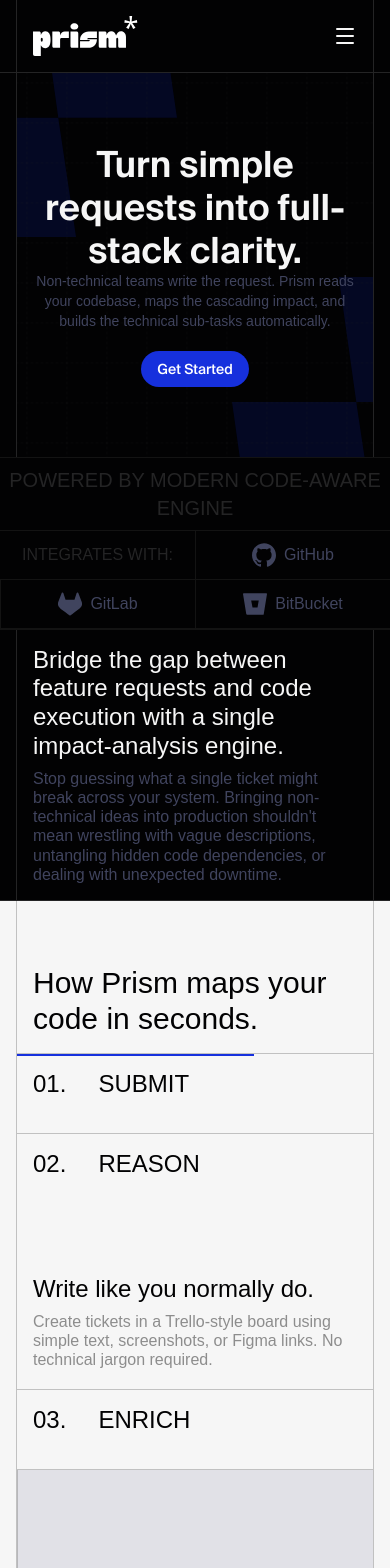
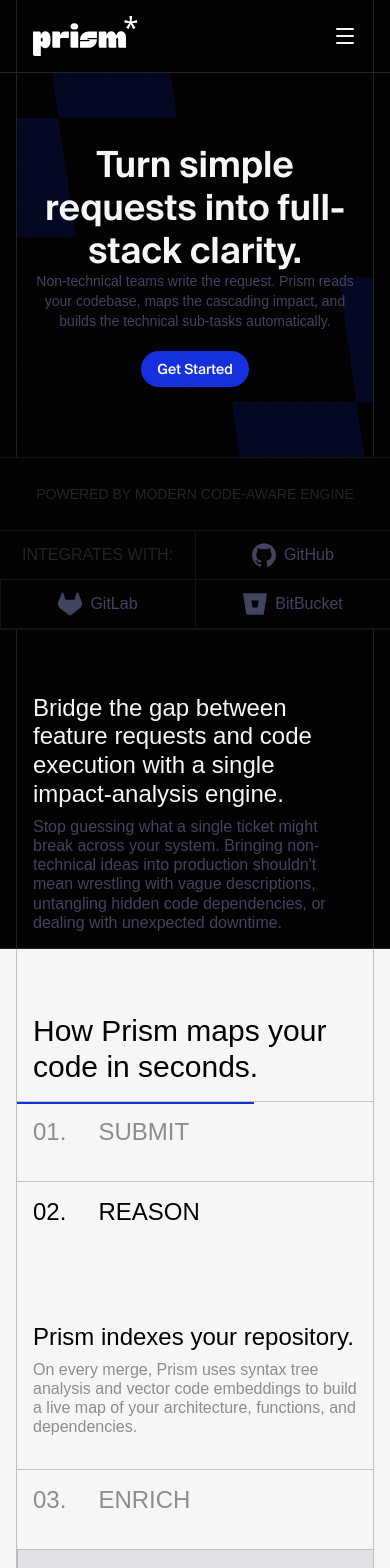
Before and after one commit to Vaden89/prisim, a Next.js app in the folder apps/web/: page / in a window 390 px wide. Shown: the top 1568 px of the page. Built offline with nearby package versions, Linux system fonts and the light colour scheme; a web font is replaced by a local one.

Commit message:
imporved mobile responsiveness on the home page landing page

```diff
--- a/apps/web/src/components/landing/sections/features.tsx
+++ b/apps/web/src/components/landing/sections/features.tsx
@@ -3,9 +3,12 @@
 export function FeaturesSection() {
   return (
     <>
-      <div className="w-full px-4 lg:px-24 border-b-[0.7px] border-light-gray/50">
-        <div className="w-full border-x-[0.7px] border-light-gray/50 lg:px-8 px-4 pt-16 lg:pt-36 pb-6 lg:pb-12">
-          <h2 className="lg:text-5xl text-2xl max-w-209 leading-[120%] tracking-[-4%] ">
+      <div
+        id="features"
+        className="scroll-mt-28 lg:scroll-mt-36 w-full px-4 lg:px-24 border-b-[0.7px] border-light-gray/50"
+      >
+        <div className="w-full border-x-[0.7px] border-light-gray/50 lg:px-8 px-4 pt-36 pb-6 lg:pb-12">
+          <h2 className="lg:text-5xl text-[32px] max-w-209 leading-[120%] tracking-[-4%] ">
             Built for total clarity at every level of your stack
           </h2>
         </div>
@@ -33,11 +36,11 @@
           <div className="lg:border-l-[0.7px] border-t-[0.7px] lg:border-t-0 border-light-gray/50 flex flex-col items-center gap-5 p-4 lg:p-8">
             <div>
               <h3 className="text-2xl lg:text-[32px] tracking-[-4%]">
-                Zero technical friction
+                Deep codebase awareness.
               </h3>
               <p className="text-dark-gray lg:text-2xl tracking-[-4%]">
-                Non-technical teams create tasks on a simple Kanban board, while
-                developers get clear, high-density views.
+                Syntax trees and vector embeddings map your true architecture on
+                every commit—no keyword guessing.
               </p>
             </div>
             <Image
@@ -51,7 +54,7 @@
           <div className="border-t-[0.7px] border-light-gray/50 lg:col-span-2 flex flex-col lg:flex-row items-center justify-between gap-2.5 p-4 lg:p-8">
             <div>
               <h3 className="text-2xl lg:text-[32px] tracking-[-4%]">
-                Zero technical friction
+                Automated blast-radius mapping.{" "}
               </h3>
               <p className="text-dark-gray max-w-xl lg:text-2xl tracking-[-4%]">
                 Prism automatically traces affected APIs, database schemas, and
--- a/apps/web/src/components/landing/sections/how-prisim-works.tsx
+++ b/apps/web/src/components/landing/sections/how-prisim-works.tsx
@@ -6,7 +6,10 @@
 export function HowPrisimWorksSection() {
   return (
     <>
-      <div className="w-full px-4 lg:px-24 bg-foreground text-background">
+      <div
+        id="how-it-works"
+        className="scroll-mt-28 lg:scroll-mt-36 w-full px-4 lg:px-24 bg-foreground text-background"
+      >
         <section className="min-h-[50vh] border-x-[0.7px] border-light-gray/50">
           <div className="lg:pt-36 pt-16 p-4 lg:p-8 border-b border-light-gray/50">
             <h2 className="text-3xl lg:text-5xl max-w-2xl leading-[120%] tracking-[-4%]">
@@ -91,19 +94,19 @@
           title="REASON"
           isActive={activeIndex === 2}
           onClick={() => setActiveIndex(2)}
-          label="Write like you normally do."
-          description="Create tickets in a Trello-style board using simple text, screenshots, or Figma links. No technical jargon required."
+          label="Prism indexes your repository."
+          description="On every merge, Prism uses syntax tree analysis and vector code embeddings to build a live map of your architecture, functions, and dependencies."
         />
         <ExplainerCard
           index={3}
           title="ENRICH"
           isActive={activeIndex === 3}
           onClick={() => setActiveIndex(3)}
-          label="Write like you normally do."
-          description="Create tickets in a Trello-style board using simple text, screenshots, or Figma links. No technical jargon required."
+          label="Instant blast-radius mapping."
+          description=" Before a developer opens the ticket, Prism identifies every cascading file, API, or database table affected generating actionable sub-tasks automatically."
         />
       </div>
-      <div className="w-full h-100 lg:h-150 bg-[#E1E1E7] border-l-[0.7px] border-light-gray/50"></div>
+      <div className="w-full h-90 lg:h-150 bg-[#E1E1E7] border-l-[0.7px] border-light-gray/50"></div>
     </div>
   );
 }
@@ -130,10 +133,15 @@
       onClick={onClick}
       className={cn(
         "lg:p-8 p-4 border-b-[0.7px] border-light-gray/50 h-20 lg:h-25.5 overflow-hidden transition-all ease-in duration-300 cursor-pointer",
-        isActive && "h-64 lg:h-92.5",
+        isActive && "h-72 lg:h-92.5",
       )}
     >
-      <div className="text-2xl lg:text-[32px] uppercase flex items-center gap-8 [&_span]:leading-[120%] [&_span]:tracking-[-4%] mb-24 lg:mb-40">
+      <div
+        className={cn(
+          "text-2xl lg:text-[32px] uppercase flex items-center gap-8 [&_span]:leading-[120%] [&_span]:tracking-[-4%] mb-24 lg:mb-40",
+          !isActive && "text-light-gray",
+        )}
+      >
         <span>{String(index).padStart(2, "0")}. </span>
         <span>{title}</span>
       </div>
--- a/apps/web/src/components/landing/sections/powered-by.tsx
+++ b/apps/web/src/components/landing/sections/powered-by.tsx
@@ -1,6 +1,6 @@
 export function PoweredBySection() {
   return (
-    <div className="w-full border-y-[0.7px] border-outline-gray/50 text-outline-gray text-xl tracking-[-4%] h-18.5 flex items-center text-center justify-center">
+    <div className="w-full border-y-[0.7px] border-outline-gray/50 text-outline-gray text-sm sm:text-xl tracking-[-4%] h-18.5 flex items-center text-center justify-center">
       <span>POWERED BY MODERN CODE-AWARE ENGINE</span>
     </div>
   );
--- a/apps/web/src/components/landing/sections/problem.tsx
+++ b/apps/web/src/components/landing/sections/problem.tsx
@@ -1,7 +1,7 @@
 export function ProblemSection() {
   return (
     <div className="w-full px-4 lg:px-24 border-b border-outline-gray">
-      <section className="w-full border-x-[0.7px] border-outline-gray flex flex-col gap-2 lg:gap-4 p-4 lg:p-8 lg:pt-36">
+      <section className="w-full border-x-[0.7px] border-outline-gray flex flex-col gap-2 lg:gap-4 p-4 lg:p-8 pt-16 lg:pt-36">
         <h2 className="text-2xl lg:text-5xl leading-[120%] lg:max-w-4xl">
           Bridge the gap between feature requests and code execution with a
           single impact-analysis engine.
```
